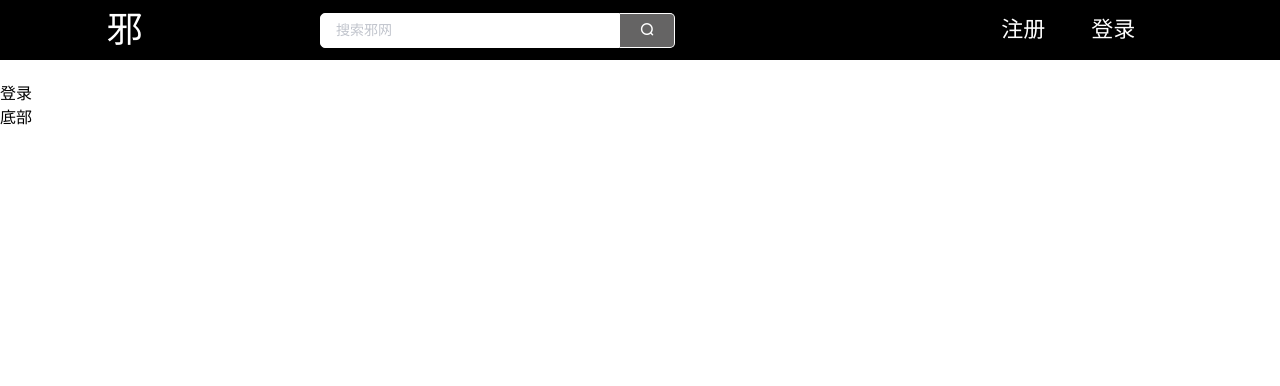
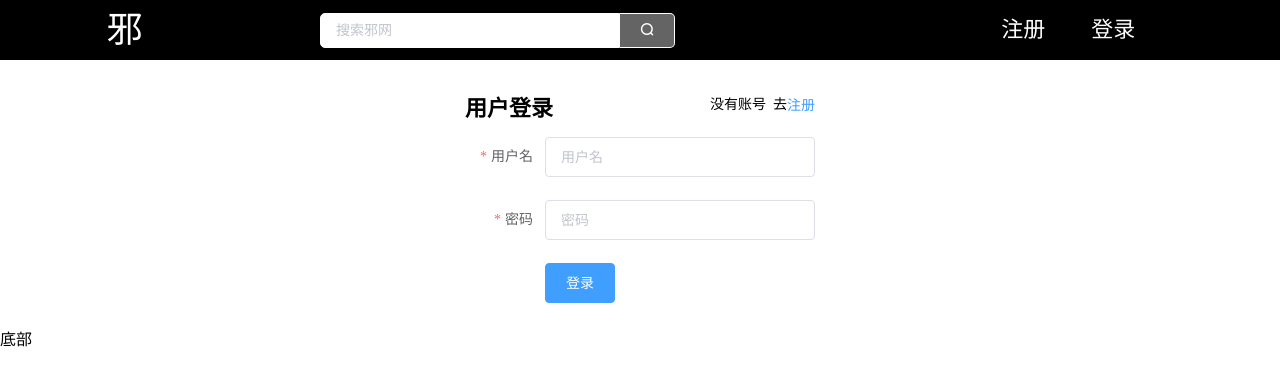
Before and after one commit to 4am-monkey/EvilShoes, a Vue app in the folder evilshoes-front-end/: page /login in a window 1280 px wide. Shown: the top 386 px of the page. Built offline with nearby package versions, Linux system fonts and the light colour scheme.

Commit message:
1.登录注册表单完成 2.头部显示切换初步完成 3.创建新的api:user/checklogin

```diff
--- a/evilshoes-front-end/src/App.vue
+++ b/evilshoes-front-end/src/App.vue
@@ -15,7 +15,15 @@ export default {
   components: {
     'x-header': Header,
     'x-footer': Footer,
-  }
+  },
+  data(){
+    return {
+
+    }
+  },
+  methods: {
+
+  },
 };
 </script>
 
--- /dev/null
+++ b/evilshoes-front-end/src/assets/global.js
@@ -0,0 +1,6 @@
+export default{
+    online: false,
+    setOnline(online){
+        this.online = online;
+    }
+}
--- a/evilshoes-front-end/src/main.js
+++ b/evilshoes-front-end/src/main.js
@@ -3,9 +3,11 @@ import App from './App.vue'
 import router from './router'
 import ElementUI from 'element-ui';
 import 'element-ui/lib/theme-chalk/index.css';
+import global from './assets/global.js'
 
 import axios from 'axios'
 Vue.prototype.$axios = axios
+Vue.prototype.global = global
 // axios.defaults.baseURL = '/api'
 // axios.defaults.headers.post['Content-Type'] = 'application/json';
 // import VueAxios from 'vue-axios'
--- a/evilshoes-front-end/src/pages/Home.vue
+++ b/evilshoes-front-end/src/pages/Home.vue
@@ -1,6 +1,8 @@
 <template>
   <div class="x-header">
-        首页
+    <li v-for="type in types" :key="type.id">
+    {{ type }}
+  </li>
   </div>
 </template>
 
@@ -9,18 +11,17 @@
 // 如：import Footer from "./components/Footer.vue"
 
 export default {
-    name: 'x-header',
+  name: "x-header",
   data() {
     return {
-
-      }
+      types: []
+    };
   },
   methods: {
 
   }
-}
+};
 </script>
 
 <style>
-
 </style>
--- a/evilshoes-front-end/src/pages/user/Login.vue
+++ b/evilshoes-front-end/src/pages/user/Login.vue
@@ -1,5 +1,125 @@
 <template>
-    <div class="x-login">
-        登录
+  <div class="x-login">
+    <div class="regname">
+      <div class="regname-l">用户登录</div>
+      <div class="regname-r">
+        没有账号&nbsp;
+        去<router-link to="/register"><el-link type="primary">注册</el-link></router-link>
+      </div>
     </div>
+    <el-form
+      :label-position="loginLabelPosition"
+      label-width="80px"
+      :model="loginForm"
+      ref="loginForm"
+      status-icon>
+      <el-form-item label="用户名" prop="username"
+                    :rules="[{ required: true, message: '请输入用户名', trigger: 'blur' }]">
+        <el-input v-model="loginForm.username" placeholder="用户名"></el-input>
+      </el-form-item>
+      <el-form-item label="密码" prop="password"
+                    :rules="[{ required: true, message: '请输入密码', trigger: 'blur' }]">
+        <el-input type="password" v-model="loginForm.password"
+                  show-password
+                  placeholder="密码">
+        </el-input>
+      </el-form-item>
+      <el-form-item>
+        <el-button type="primary" @click="login('loginForm')">登录</el-button>
+      </el-form-item>
+    </el-form>
+  </div>
 </template>
+
+<script>
+  // 在此处导入需要的组件
+  // 如：import Footer from "./components/Footer.vue"
+  // import Header from "./components/Header.vue"
+
+  export default {
+    name: 'x-header',
+    data() {
+      return {
+        loginLabelPosition: "right",
+        loginForm: {
+          username: "",
+          password: '',
+        },
+      }
+    },
+    methods: {
+      login(formName) {
+        // window.alert(LOGINED)
+        this.$refs[formName].validate((valid) => {
+          if (valid) {
+            let param = {
+              "username": this.loginForm.username,
+              "password": this.loginForm.password,
+            }
+            this.$axios({
+              method: 'post',
+              url: 'http://127.0.0.1:8000/user/login',
+              data: param
+            }).then((response) => {
+              // window.console.log(response.data);
+              if(response.data.code == 200){
+                this.$message({
+                  message: '登录成功',
+                  type: 'success'
+                });
+                window.localStorage.setItem('evil_token', response.data.data.token);
+                window.localStorage.setItem('evil_nickname', response.data.nickname);
+                // this.global.setLogined(!this.global.gLogin)
+                this.$router.push({ path: '/' });
+            }else{
+              if(response.data.code == 10204){
+                this.$message.error('用户名或密码错误！');
+                this.loginForm.username = '';
+                this.loginForm.password = '';
+              }
+            }
+          });
+        } else {
+          window.console.log('error submit!!');
+          return false;
+        }
+      });
+    },
+    }
+}
+</script>
+
+<style>
+.x-login {
+  margin: 0 auto;
+  width: 350px;
+  /* border: solid 1px red; */
+}
+.x-login .regname{
+  margin-top: 30px;
+  margin-bottom: 15px;
+  /* border: solid 1px yellow; */
+}
+.x-login .regname-l {
+  display: inline;
+  font-size: 22px;
+  font-weight: 700;
+  /* border: solid 1px green; */
+}
+.x-login .regname-r {
+  float: right;
+  height: 30px;
+  line-height: 30px;
+  display: inline;
+  font-size: 14px;
+  /* border: solid 1px green; */
+}
+.router-link-active {
+    text-decoration: none;
+    outline: none;
+    color: white;
+}
+.x-login .regname-r a{
+  outline: none;
+}
+</style>
--- a/evilshoes-front-end/src/pages/user/Register.vue
+++ b/evilshoes-front-end/src/pages/user/Register.vue
@@ -11,14 +11,13 @@
       label-width="80px"
       :model="registerForm"
       ref="registerForm"
-      class="demo-dynamic"
       status-icon :rules="rules"
     >
       <el-form-item
         prop="email"
         label="邮箱"
         :rules="[
-          { required: false, message: '请输入邮箱地址', trigger: 'blur' },
+          { required: true, message: '请输入邮箱地址', trigger: 'blur' },
           { type: 'email', message: '请输入正确的邮箱地址', trigger: ['blur', 'change'] }]">
         <el-input v-model="registerForm.email" placeholder="邮箱"></el-input>
       </el-form-item>
@@ -30,13 +29,13 @@
                     :rules="[{ required: true, message: '请输入用户名', trigger: 'blur' }]">
         <el-input v-model="registerForm.username" placeholder="设置后不可更改"></el-input>
       </el-form-item>
-      <el-form-item label="密码" prop="pass">
+      <el-form-item label="密码" prop="password_1">
         <el-input type="password" v-model="registerForm.password_1"
                   autocomplete="off" show-password
                   placeholder="请设置登录密码">
         </el-input>
       </el-form-item>
-      <el-form-item label="确认密码" prop="checkPass">
+      <el-form-item label="确认密码" prop="password_2">
         <el-input type="password" v-model="registerForm.password_2"
                   autocomplete="off" show-password
                   placeholder="请确认登录密码">
@@ -61,8 +60,8 @@ export default {
         if (value === '') {
           callback(new Error('请输入密码'));
         } else {
-          if (this.registerForm.checkPass !== '') {
-            this.$refs.registerForm.validateField('checkPass');
+          if (this.registerForm.password_1 !== '') {
+            this.$refs.registerForm.validateField('password_2');
           }
           callback();
         }
@@ -70,14 +69,14 @@ export default {
       var validatePass2 = (rule, value, callback) => {
         if (value === '') {
           callback(new Error('请再次输入密码'));
-        } else if (value !== this.registerForm.pass) {
+        } else if (value !== this.registerForm.password_1) {
           callback(new Error('两次输入密码不一致!'));
         } else {
           callback();
         }
       };
     return {
-      regLabelPosition: "left",
+      regLabelPosition: "right",
       registerForm: {
         email: "",
         telephone: "",
@@ -86,26 +85,21 @@ export default {
         password_2: '',
       },
       rules: {
-          pass: [
-            { validator: validatePass, trigger: 'blur' }
+          password_1: [
+            { validator: validatePass, trigger: 'blur' },
+            { required: true, message: '请输入密码', trigger: 'blur' }
           ],
-          checkPass: [
-            { validator: validatePass2, trigger: 'blur' }
+          password_2: [
+            { validator: validatePass2, trigger: 'blur' },
+            { required: true, message: '请确认密码', trigger: 'blur' }
           ]
-        }
+      }
     };
   },
   methods: {
     register(formName) {
       this.$refs[formName].validate((valid) => {
         if (valid) {
-          alert('submit!');
-          // let email = this.registerForm.email
-          // let telephone = this.registerForm.telephone
-          // let username = this.registerForm.username
-          // let pass = this.registerForm.pass
-          // let checkPass = this.registerForm.checkPass
-          // window.console.log(email, telephone)
           let param = {
             "email": this.registerForm.email,
             "telephone": this.registerForm.telephone,
@@ -118,11 +112,20 @@ export default {
             url: 'http://127.0.0.1:8000/user/register',
             data: param
           }).then((response) => {
-            this.$message({
+            if(response.data.code == 200){
+              this.$message({
                   message: '注册成功',
                   type: 'success'
-                });
-            window.console.log(response.data)
+              });
+              window.localStorage.setItem('evil_token', response.data.data.token);
+              window.localStorage.setItem('evil_nickname', response.data.username);
+              this.$router.push({ path: '/' });
+            }else{
+              if(response.data.code == 10112){
+                this.$message.error('用户名已被使用！');
+                this.registerForm.username = '';
+              }
+            }
           });
         } else {
           window.console.log('error submit!!');
```
Also changed, not shown: evilshoes-front-end/src/components/Header.vue (+52 -17 lines), 2 other files (tests, documents, lock files or other folders). Lines whose indentation alone changed are shown as unchanged.
